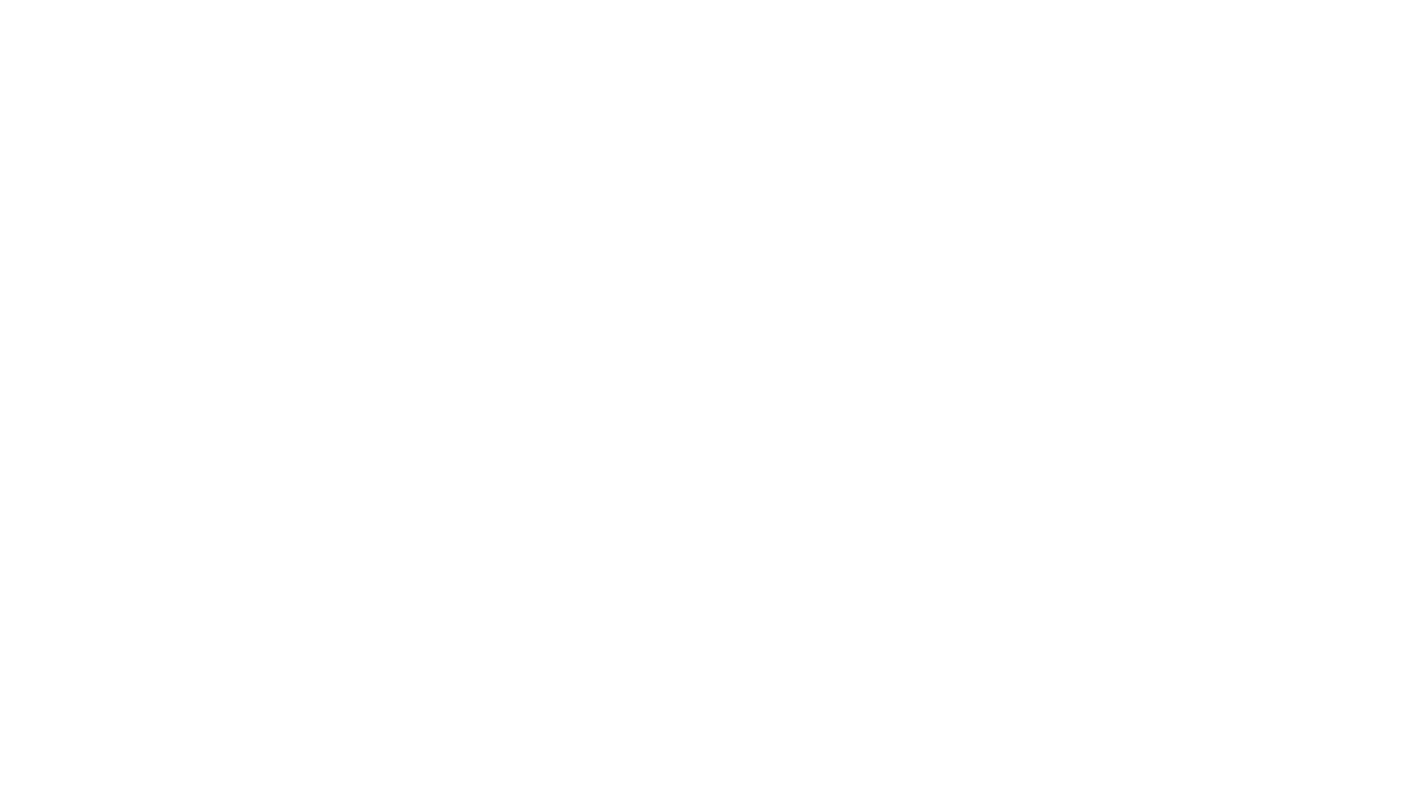
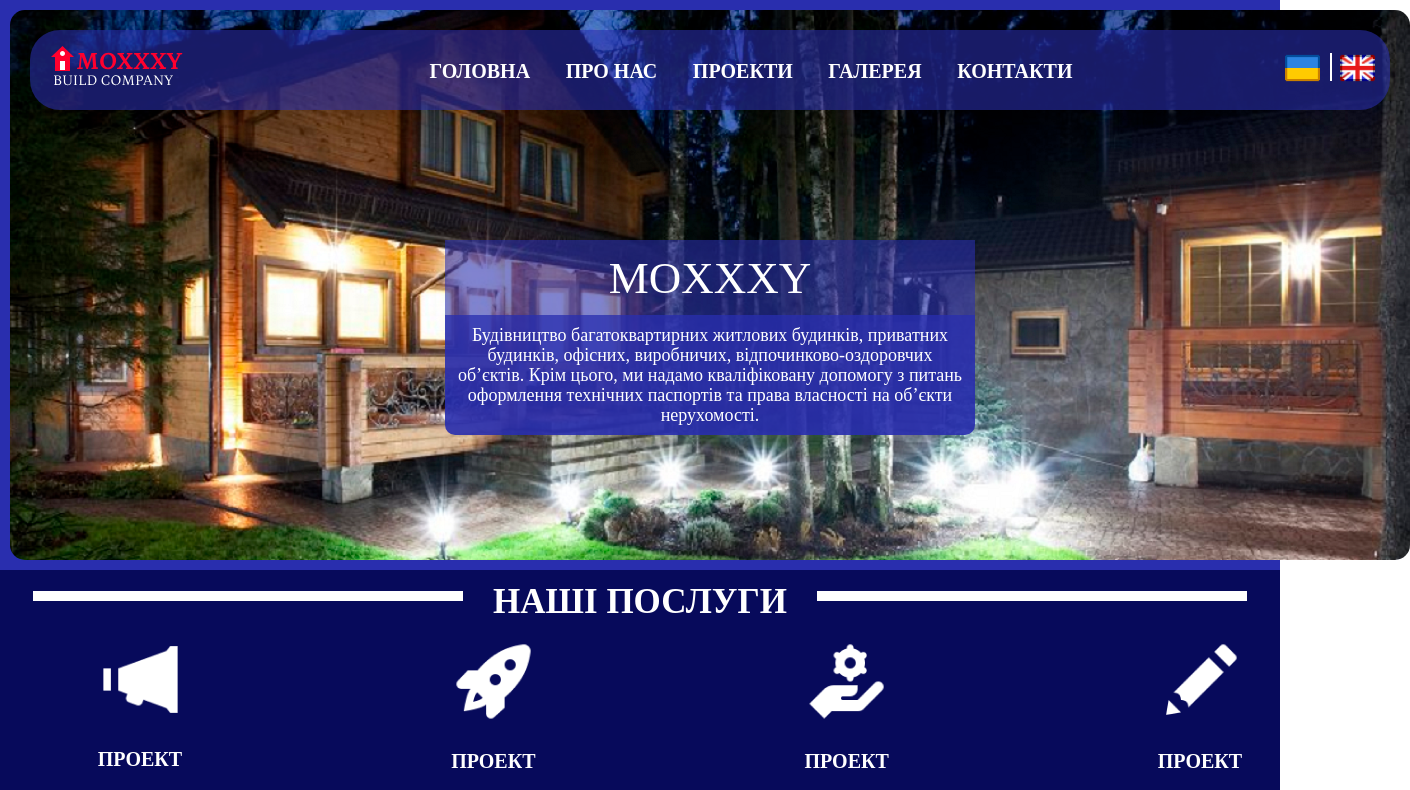
Before and after one commit to beriho/project, a React (Create React App) app: page /project in a window 1280 px wide. Before the commit this address had no page. Shown: the top 790 px of the page, 1410 px wide, since content can reach past the window. Built offline with nearby package versions, Linux system fonts and the light colour scheme; a web font is replaced by a local one.

Commit message:
some changes

```diff
--- a/package.json
+++ b/package.json
@@ -13,7 +13,7 @@
     "web-vitals": "^2.1.4"
   },
   "scripts": {
-    "start": "react-scripts start",
+    "predeploy": "npm run build",
     "build": "react-scripts build",
     "test": "react-scripts test",
     "eject": "react-scripts eject"
--- a/src/App.js
+++ b/src/App.js
@@ -10,7 +10,7 @@
     <>
       <BrowserRouter>
         <Routes>
-          <Route exact path="/" element={<Home />} />
+          <Route exact path="/project" element={<Home />} />
           <Route exact path="/aboutus" element={<AboutUs />} />
           <Route exact path="/projects" element={<Projects />} />
           <Route exact path="/singleproject" element={<SingleProject />} />
--- a/src/components/Navbar/Navbar.js
+++ b/src/components/Navbar/Navbar.js
@@ -9,7 +9,7 @@
         <nav className={styles.navbar} id="navbar">
             <span>{logo}</span>
             <ul className={styles.links}>
-                <Link to='/'><li>ГОЛОВНА</li></Link>
+                <Link to='/project'><li>ГОЛОВНА</li></Link>
                 <Link to='/aboutus'><li>ПРО НАС</li></Link>
                 <Link to='/projects'><li>ПРОЕКТИ</li></Link>
                 <li>ГАЛЕРЕЯ</li>
```
